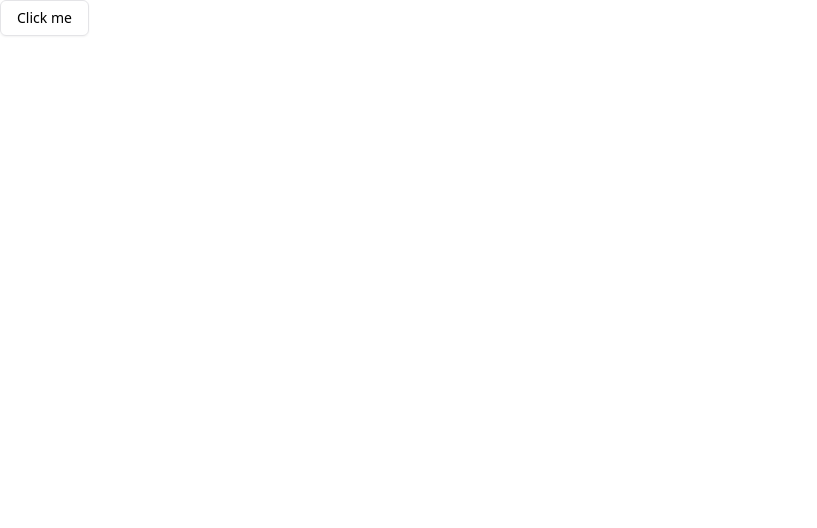
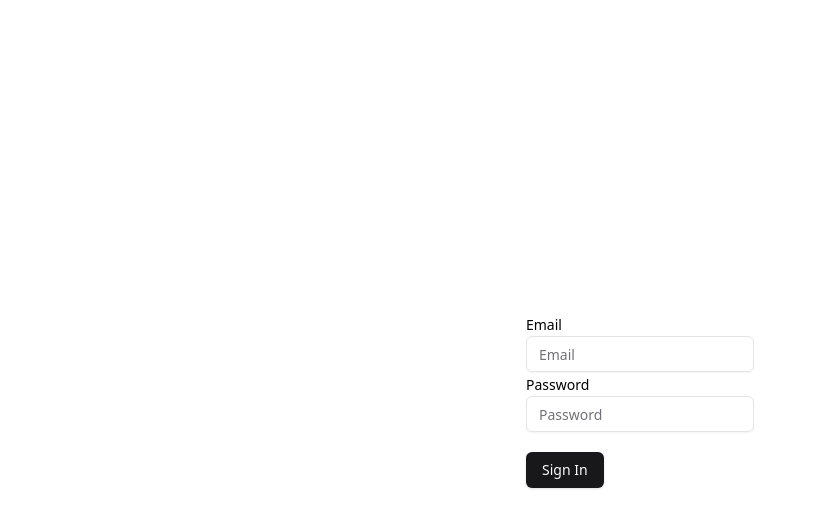
Before and after one commit to tw4/help-desk, a Next.js app in the folder frontend/: page / in a window 1280 px wide. Shown: the top 528 px of the page, without its empty margins (0-817 px from the left). Built offline with nearby package versions, Linux system fonts and the light colour scheme.

Commit message:
feat(frontend): login design

```diff
--- a/frontend/src/pages/index.tsx
+++ b/frontend/src/pages/index.tsx
@@ -1,9 +1,24 @@
 import { Button } from "@/components/ui/button";
+import { Form } from "@/components/ui/form";
+import { Input } from "@/components/ui/input";
+import { Label } from "@/components/ui/label";
+import { useForm } from "react-hook-form";
 
 const Home = () => {
+  const form = useForm();
   return (
-    <main>
-      <Button variant="outline">Click me</Button>
+    <main className="max-w[1440px] h-[100vh]  flex flex-row items-center justify-center">
+      <div>
+        <Form {...form}>
+          <form>
+            <Label>Email</Label>
+            <Input type="email" placeholder="Email" />
+            <Label>Password</Label>
+            <Input type="password" placeholder="Password" />
+            <Button className="mt-5">Sign In</Button>
+          </form>
+        </Form>
+      </div>
     </main>
   );
 };
```
